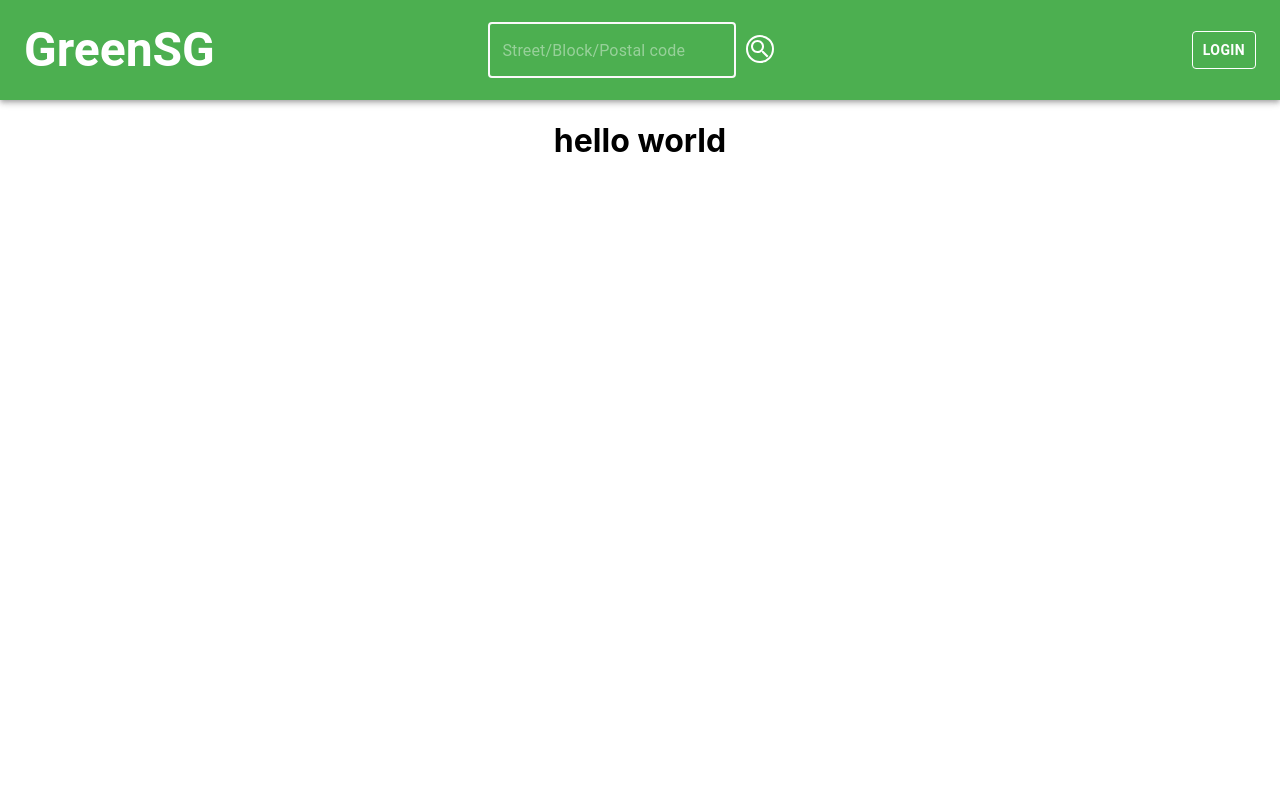
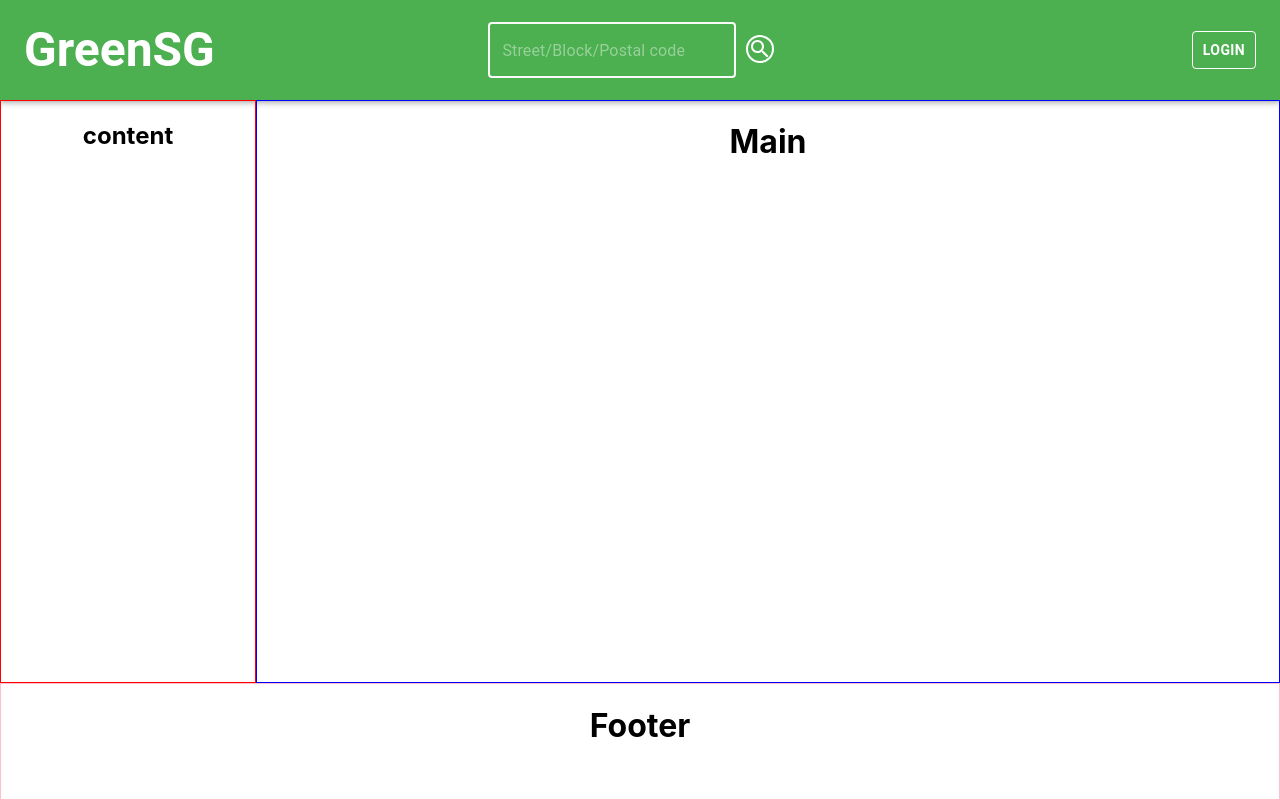
Before and after one commit to puihayyip/Green-SG, a React (Create React App) app in the folder project4/src/main/client/: page / in a window 1280 px wide. Built offline with nearby package versions, Linux system fonts and the light colour scheme; no server answers.

Commit message:
created layout for the front page

```diff
--- a/project4/src/main/client/src/App.tsx
+++ b/project4/src/main/client/src/App.tsx
@@ -1,7 +1,7 @@
 import { BrowserRouter, Routes, Route } from "react-router-dom";
 import "./App.css";
 // import axios from "axios";
-import Home from "./pages/HomePage/Home";
+import Home from "./pages/Home";
 
 function App() {
   // axios
--- /dev/null
+++ b/project4/src/main/client/src/pages/Home.tsx
@@ -0,0 +1,44 @@
+import MainHeader from "./MainHeader";
+import Sidebar from "./Sidebar";
+
+function Main() {
+  return (
+    <>
+      <header>
+        <MainHeader />
+      </header>
+      <div
+        style={{
+          display: "grid",
+          minHeight: "calc(100vh - 100px)",
+          gridTemplateColumns: "1fr 4fr",
+          gridTemplateRows: "5fr 1fr",
+        }}
+      >
+        <div style={{ border: "1px solid red", gridColumn: "1" }}>
+          {/* <h1>Sidebar</h1> */}
+          <Sidebar />
+        </div>
+        <div
+          style={{
+            border: "1px solid blue",
+            gridColumn: "2",
+          }}
+        >
+          <h1>Main</h1>
+        </div>
+        <div
+          style={{
+            border: "1px solid pink",
+            gridColumn: "1/3",
+            gridRow: "2",
+          }}
+        >
+          <h1>Footer</h1>
+        </div>
+      </div>
+    </>
+  );
+}
+
+export default Main;
--- a/project4/src/main/client/src/pages/HomePage/Home.tsx
+++ /dev/null
@@ -1,12 +0,0 @@
-import MainHeader from "../Components/MainHeader";
-
-function Main() {
-  return (
-    <>
-      <MainHeader />
-      <h1>hello world</h1>
-    </>
-  );
-}
-
-export default Main;
--- a/project4/src/main/client/src/pages/Components/MainHeader.tsx
+++ b/project4/src/main/client/src/pages/MainHeader.tsx
@@ -6,8 +6,8 @@ import Button from "@mui/material/Button";
 import Toolbar from "@mui/material/Toolbar";
 import Typography from "@mui/material/Typography";
 import axios from "axios";
-import { useState } from "react";
-import { IMscp } from "../../interfaces";
+import { useEffect, useState } from "react";
+import { IMscp } from "../interfaces";
 
 const theme = createTheme({
   palette: {
@@ -22,14 +22,22 @@ const theme = createTheme({
 
 export default function Head() {
   const [field, setField] = useState("");
+  const [data, setData] = useState<IMscp[]>([]);
 
   const handleSubmit = (e: any) => {
     e.preventDefault();
+    axios
+      .get<Array<IMscp>>(`http://localhost:8080/api/mscp/search?field=${field}`)
+      .then((res: any) => console.log(res.data));
     setField("");
+  };
+
+  useEffect(() => {
     axios
-      .get<Array<IMscp>>("http://localhost:8080/api/mscps")
-      .then((res: any) => console.log(res.data));
-  };
+      .get<Array<IMscp>>(`http://localhost:8080/api/mscp/search?field=${field}`)
+      .then((res: any) => setData(res.data));
+    console.log(data);
+  }, [field]);
 
   return (
     <Box sx={{ flexGrow: 1 }}>
@@ -71,6 +79,7 @@ export default function Head() {
                     setField(event.target.value);
                   }}
                 />
+
                 <button
                   type="submit"
                   style={{ background: "none", padding: "0px", border: "none" }}
--- /dev/null
+++ b/project4/src/main/client/src/pages/Sidebar.tsx
@@ -0,0 +1,11 @@
+import React from "react";
+
+function Sidebar() {
+  return (
+    <div>
+      <h2>content</h2>
+    </div>
+  );
+}
+
+export default Sidebar;
```
